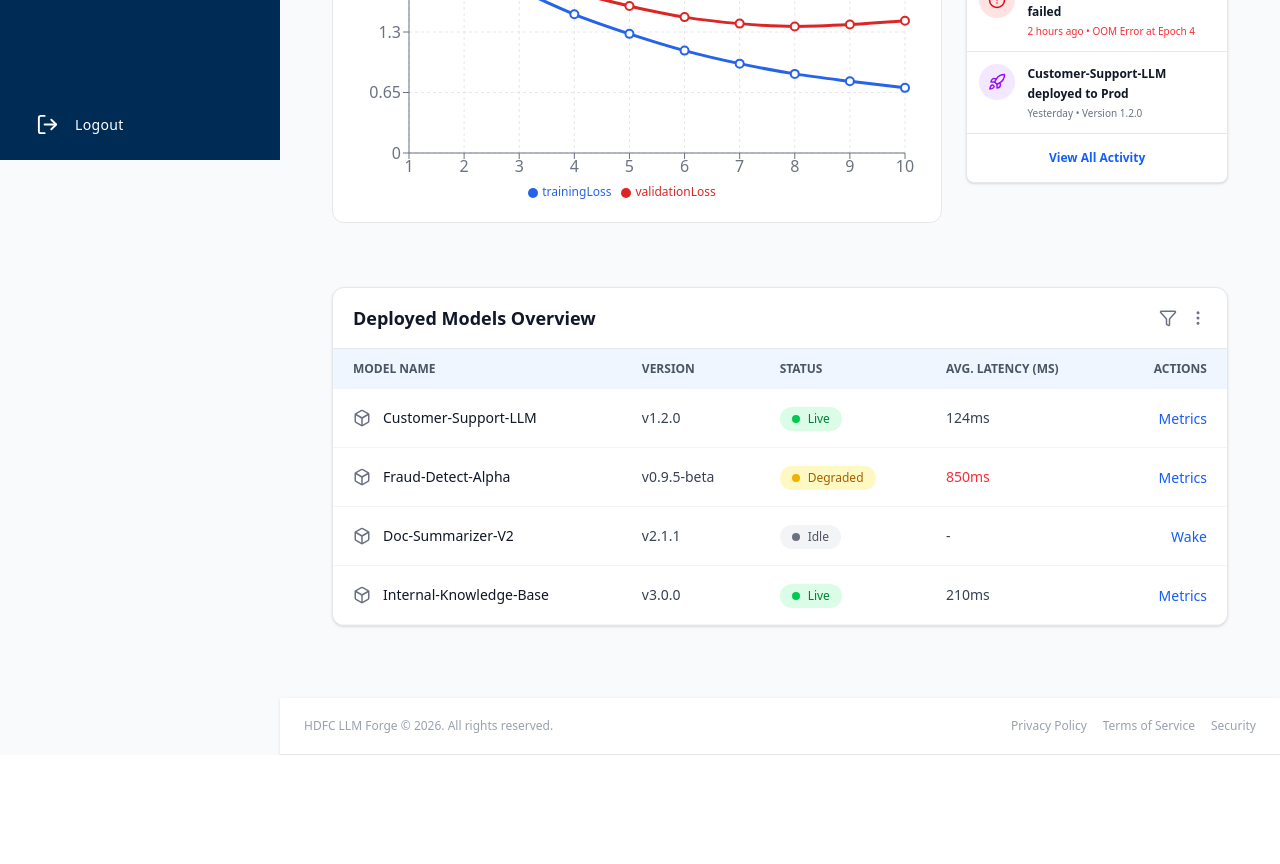
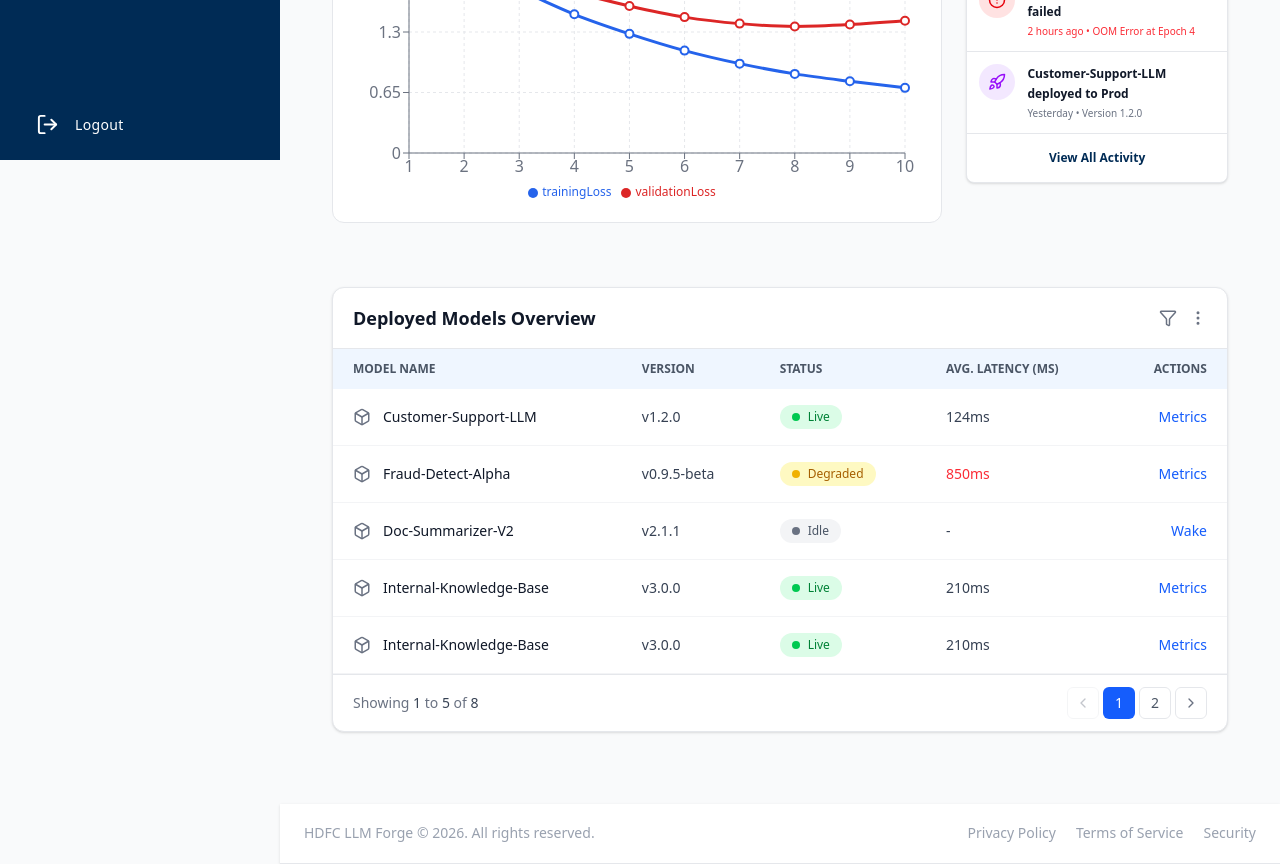
Before and after one commit to ankush0710/hdfc-custom-llm-dev-pipeline, a Next.js app in the folder frontend/: page / in a window 1280 px wide. Shown: the part 640-1504 px from the top of the page. Before the commit the page ends 1395 px from the top, so only its background shows below. Built offline with nearby package versions, Linux system fonts and the light colour scheme.

Commit message:
feat: some small changes with component data and position in dashboard

```diff
--- a/frontend/src/app/page.jsx
+++ b/frontend/src/app/page.jsx
@@ -12,7 +12,9 @@ import ActivityCard from "@/components/ui/ActivityCard";
 import ModelsTable from "@/components/tables/ModelsTable";
 import Button from "@/components/ui/Button";
 import { ChartData } from "@/sampleData/DashboardChartData";
+import { DashboardStatData } from "@/sampleData/DashboardStatData";
 import { DashboardTableData } from "@/sampleData/DashboardTableData";
+import { ModelColumns } from "@/sampleData/DashboardTableData";
 import LineChart from "@/components/charts/LineChart";
 import { useState } from "react";
 import { Download, Plus } from "lucide-react";
@@ -33,7 +35,7 @@ export default function Dashboard() {
           {/* Header row containing title and actions section */}
           <div className="flex flex-col lg:flex-row lg:items-center lg:justify-between gap-4">
             <div className="px-5">
-              <h1 className="text-blue-900 font-bold text-3xl">
+              <h1 className="text-[#002B55] font-bold text-3xl">
                 LLM Pipeline Overview
               </h1>
               <p className="pt-1 lg:pt-3 text-gray-600">
@@ -51,7 +53,7 @@ export default function Dashboard() {
 
           {/* stat cards for displaying all info about trained model section */}
           <div className="my-6 px-5">
-            <StatCard />
+            <StatCard statData={DashboardStatData} />
           </div>
 
           {/* tarining performance data and recent activity section  */}
@@ -82,7 +84,12 @@ export default function Dashboard() {
 
           {/* model table section will show the all the information relates to the registered models  */}
           <div className="min-w-0 my-6 px-5">
-            <ModelsTable data={DashboardTableData} />
+            <ModelsTable
+              title="Deployed Models Overview"
+              columns={ModelColumns}
+              data={DashboardTableData}
+              pageSize={5}
+            />
           </div>
         </main>
 
--- a/frontend/src/components/layout/Footer.jsx
+++ b/frontend/src/components/layout/Footer.jsx
@@ -3,18 +3,22 @@ export default function Footer() {
     <div className="w-full py-5 bg-white border-b border-gray-200 shadow-sm">
       <div className="flex flex-col gap-4 md:flex-row items-center justify-between px-6">
         <div>
-          <p className="text-xs lg:text-md text-gray-400">
+          <p className="text-xs lg:text-[14px] text-gray-400">
             HDFC LLM Forge &copy; {new Date().getFullYear()}. All rights
             reserved.
           </p>
         </div>
         <div>
-          <ul className="flex gap-4">
-            <li className="text-xs lg:text-md text-gray-400">Privacy Policy</li>
-            <li className="text-xs lg:text-md text-gray-400">
+          <ul className="flex gap-5">
+            <li className="text-xs lg:text-[14px] text-gray-400 hover:text-gray-700 cursor-pointer">
+              Privacy Policy
+            </li>
+            <li className="text-xs lg:text-[14px] text-gray-400 hover:text-gray-700 cursor-pointer">
               Terms of Service
             </li>
-            <li className="text-xs lg:text-md text-gray-400">Security</li>
+            <li className="text-xs lg:text-[14px] text-gray-400 hover:text-gray-700 cursor-pointer">
+              Security
+            </li>
           </ul>
         </div>
       </div>
--- a/frontend/src/components/tables/ModelsTable.jsx
+++ b/frontend/src/components/tables/ModelsTable.jsx
@@ -1,146 +1,184 @@
 "use client";
 
-import {
-  MoreVertical,
-  Filter,
-  Box,
-} from "lucide-react";
+import { MoreVertical, Filter, ChevronLeft, ChevronRight } from "lucide-react";
+import { useMemo, useState } from "react";
 
-export default function ModelsTable({ data = [] }) {
+export default function ModelsTable({
+  data = [],
+  columns = [],
+  pageSize = 5,
+  title = {title},
+  showFilter = true,
+  showMenu = true,
+}) {
+  const [currentPage, setCurrentPage] = useState(1);
 
-  const statusStyles = {
-    live: {
-      bg: "bg-green-100",
-      text: "text-green-700",
-      dot: "bg-green-500",
-      label: "Live",
-    },
-    degraded: {
-      bg: "bg-yellow-100",
-      text: "text-yellow-700",
-      dot: "bg-yellow-500",
-      label: "Degraded",
-    },
-    idle: {
-      bg: "bg-gray-100",
-      text: "text-gray-600",
-      dot: "bg-gray-500",
-      label: "Idle",
-    },
-  };
+  // Total number of pages
+  const totalPages = Math.ceil(data.length / pageSize);
+
+  // Data for current page
+  const currentData = useMemo(() => {
+    const startIndex = (currentPage - 1) * pageSize;
+    const endIndex = startIndex + pageSize;
+
+    return data.slice(startIndex, endIndex);
+  }, [data, currentPage, pageSize]);
+
+  // Generate page numbers
+  const pageNumbers = Array.from(
+    { length: totalPages },
+    (_, index) => index + 1,
+  );
 
   return (
     <div className="overflow-hidden rounded-xl border border-gray-200 bg-white shadow-sm">
-
       {/* Header */}
       <div className="flex items-center justify-between border-b border-gray-200 px-5 py-4">
-        <h2 className="text-lg font-semibold text-gray-900">
-          Deployed Models Overview
-        </h2>
+        <h2 className="text-lg font-semibold text-gray-900">{title}</h2>
 
         <div className="flex items-center gap-3">
-          <button className="text-gray-500 hover:text-gray-700">
-            <Filter size={18} />
-          </button>
+          {showFilter && (
+            <button
+              type="button"
+              className="text-gray-500 transition hover:text-gray-700"
+            >
+              <Filter size={18} />
+            </button>
+          )}
 
-          <button className="text-gray-500 hover:text-gray-700">
-            <MoreVertical size={18} />
-          </button>
+          {showMenu && (
+            <button
+              type="button"
+              className="text-gray-500 transition hover:text-gray-700"
+            >
+              <MoreVertical size={18} />
+            </button>
+          )}
         </div>
       </div>
 
-      {/* Desktop Table */}
+      {/* Table */}
       <div className="overflow-x-auto">
         <table className="w-full">
-
+          {/* Table Head */}
           <thead className="bg-blue-50">
             <tr>
-              <th className="px-5 py-3 text-left text-xs font-semibold uppercase text-gray-600">
-                Model Name
-              </th>
-
-              <th className="px-5 py-3 text-left text-xs font-semibold uppercase text-gray-600">
-                Version
-              </th>
-
-              <th className="px-5 py-3 text-left text-xs font-semibold uppercase text-gray-600">
-                Status
-              </th>
-
-              <th className="px-5 py-3 text-left text-xs font-semibold uppercase text-gray-600">
-                Avg. Latency (ms)
-              </th>
-
-              <th className="px-5 py-3 text-right text-xs font-semibold uppercase text-gray-600">
-                Actions
-              </th>
+              {columns.map((column) => (
+                <th
+                  key={column.key}
+                  className={`px-5 py-3 text-xs font-semibold uppercase text-gray-600 ${
+                    column.align === "right"
+                      ? "text-right"
+                      : column.align === "center"
+                        ? "text-center"
+                        : "text-left"
+                  }`}
+                >
+                  {column.label}
+                </th>
+              ))}
             </tr>
           </thead>
 
+          {/* Table Body */}
           <tbody>
-            {data.map((model) => (
-              <tr
-                key={model.id}
-                className="border-b border-gray-100 hover:bg-gray-50"
-              >
-                {/* Model Name */}
-                <td className="px-5 py-4">
-                  <div className="flex items-center gap-3">
-                    <Box
-                      size={18}
-                      className="text-gray-500"
-                    />
-
-                    <span className="text-sm text-gray-900">
-                      {model.name}
-                    </span>
-                  </div>
-                </td>
-
-                {/* Version */}
-                <td className="px-5 py-4 text-sm text-gray-700">
-                  {model.version}
-                </td>
-
-                {/* Status */}
-                <td className="px-5 py-4">
-                  <span
-                    className={`inline-flex items-center gap-2 rounded-full px-3 py-1 text-xs font-medium
-                    ${statusStyles[model.status].bg}
-                    ${statusStyles[model.status].text}`}
-                  >
-                    <span
-                      className={`h-2 w-2 rounded-full ${statusStyles[model.status].dot}`}
-                    />
-
-                    {statusStyles[model.status].label}
-                  </span>
-                </td>
-
-                {/* Latency */}
+            {currentData.length > 0 ? (
+              currentData.map((row, rowIndex) => (
+                <tr
+                  key={row.id ?? rowIndex}
+                  className="border-b border-gray-100 hover:bg-gray-50"
+                >
+                  {columns.map((column) => (
+                    <td
+                      key={column.key}
+                      className={`px-5 py-4 text-sm text-gray-700 ${
+                        column.align === "right"
+                          ? "text-right"
+                          : column.align === "center"
+                            ? "text-center"
+                            : "text-left"
+                      }`}
+                    >
+                      {/* Custom cell renderer */}
+                      {column.render
+                        ? column.render(row, rowIndex)
+                        : row[column.key]}
+                    </td>
+                  ))}
+                </tr>
+              ))
+            ) : (
+              <tr>
                 <td
-                  className={`px-5 py-4 text-sm
-                    ${
-                      model.latency === "850ms"
-                        ? "text-red-500"
-                        : "text-gray-700"
-                    }`}
+                  colSpan={columns.length}
+                  className="px-5 py-10 text-center text-sm text-gray-500"
                 >
-                  {model.latency}
-                </td>
-
-                {/* Action */}
-                <td className="px-5 py-4 text-right">
-                  <button className="text-sm font-medium text-blue-600 hover:text-blue-700">
-                    {model.action}
-                  </button>
+                  No data available
                 </td>
               </tr>
-            ))}
+            )}
           </tbody>
-
         </table>
       </div>
+
+      {/* Pagination */}
+      {totalPages > 1 && (
+        <div className="flex items-center justify-between border-t border-gray-200 px-5 py-3">
+          {/* Showing information */}
+          <p className="text-sm text-gray-500">
+            Showing{" "}
+            <span className="font-medium text-gray-700">
+              {(currentPage - 1) * pageSize + 1}
+            </span>{" "}
+            to{" "}
+            <span className="font-medium text-gray-700">
+              {Math.min(currentPage * pageSize, data.length)}
+            </span>{" "}
+            of <span className="font-medium text-gray-700">{data.length}</span>
+          </p>
+
+          {/* Pagination Controls */}
+          <div className="flex items-center gap-1">
+            {/* Previous */}
+            <button
+              type="button"
+              disabled={currentPage === 1}
+              onClick={() => setCurrentPage((prev) => Math.max(prev - 1, 1))}
+              className="flex h-8 w-8 items-center justify-center rounded-md border border-gray-200 text-gray-500 transition hover:bg-gray-50 disabled:cursor-not-allowed disabled:opacity-40"
+            >
+              <ChevronLeft size={16} />
+            </button>
+
+            {/* Page Numbers */}
+            {pageNumbers.map((page) => (
+              <button
+                key={page}
+                type="button"
+                onClick={() => setCurrentPage(page)}
+                className={`h-8 min-w-8 rounded-md px-2 text-sm font-medium transition ${
+                  currentPage === page
+                    ? "bg-blue-600 text-white"
+                    : "border border-gray-200 text-gray-600 hover:bg-gray-50"
+                }`}
+              >
+                {page}
+              </button>
+            ))}
+
+            {/* Next */}
+            <button
+              type="button"
+              disabled={currentPage === totalPages}
+              onClick={() =>
+                setCurrentPage((prev) => Math.min(prev + 1, totalPages))
+              }
+              className="flex h-8 w-8 items-center justify-center rounded-md border border-gray-200 text-gray-500 transition hover:bg-gray-50 disabled:cursor-not-allowed disabled:opacity-40"
+            >
+              <ChevronRight size={16} />
+            </button>
+          </div>
+        </div>
+      )}
     </div>
   );
 }
--- a/frontend/src/components/ui/ActivityCard.jsx
+++ b/frontend/src/components/ui/ActivityCard.jsx
@@ -95,7 +95,7 @@ export default function ActivityCard() {
       {/* Footer */}
       <button
         type="button"
-        className="w-full px-4 py-4 text-center text-xs font-semibold text-blue-600 transition hover:bg-gray-50 hover:text-blue-700 cursor-pointer"
+        className="w-full px-4 py-4 text-center text-xs font-semibold text-[#002B55] transition hover:bg-gray-50 hover:text-blue-700 cursor-pointer"
       >
         View All Activity
       </button>
--- a/frontend/src/components/ui/Button.jsx
+++ b/frontend/src/components/ui/Button.jsx
@@ -16,7 +16,7 @@ export default function Button({
   return (
     <button
       className={`
-        w-full lg:w-auto
+        w-full text-sm lg:text-md lg:w-auto
         flex items-center justify-center gap-2
         px-3 py-2
         font-semibold
--- a/frontend/src/components/ui/StatCard.jsx
+++ b/frontend/src/components/ui/StatCard.jsx
@@ -3,60 +3,11 @@
 stats card for displaying the stats related information
 */
 //=======================================================================================//
-import {
-    Database,
-    RefreshCcwDot,
-    Box,
-    TrendingUp,
-} from "lucide-react";
 
-
-const statData = [
-    {
-        statName: "Total Datasets",
-        value: 42,
-        icon: Database,
-        status: "+5%",
-        statusIcon: TrendingUp,
-        statusBg: "bg-[#C4F7CA] text-[#499A13]",
-        iconBg: "bg-blue-50 text-blue-600 border-blue-100",
-        cardBg: "border-t-5 border-t-[#E0E0E0] px-6 py-4 rounded-2xl shadow-sm hover:shadow-md transition-all duration-300 group hover:border-t-[#002B55]"
-    },
-    {
-        statName: "Active Trainings",
-        value: 8,
-        icon: RefreshCcwDot,
-        status: "Active",
-        statusBg: "bg-blue-50 text-gray-500",
-        iconBg: "bg-amber-50 text-amber-600 border-amber-100",
-        cardBg: "border-t-5 border-t-[#FFCDC9] px-6 py-4 rounded-2xl shadow-sm hover:shadow-md transition-all duration-300 group hover:border-t-[#D90000]"
-
-    },
-    {
-        statName: "Total Models",
-        value: 124,
-        icon: Box,
-        iconBg: "bg-indigo-50 text-indigo-600 border-indigo-100",
-        cardBg: "border-t-5 border-t-[#E8EDF2] px-6 py-4 rounded-2xl shadow-sm hover:shadow-md transition-all duration-300 group hover:border-t-[#525EA7]"
-
-    },
-    {
-        statName: "Avg Evaluation Score",
-        value: "89%",
-        icon: TrendingUp,
-        status: "MMLU",
-        statusBg: "text-gray-500",
-        iconBg: "bg-emerald-50 text-emerald-600 border-emerald-100",
-        cardBg: "border-t-5 border-t-[#A5D6A7] px-6 py-4 rounded-2xl shadow-sm hover:shadow-md transition-all duration-300 group hover:border-t-[#266210]"
-
-    }
-];
-
-export default function StatCard() {
+export default function StatCard({ statData }) {
   return (
     <div className="grid grid-cols-1 sm:grid-cols-2 lg:grid-cols-4 gap-6 w-full">
-            {
-                statData.map((item) => {
+      {statData.map((item) => {
         const Icon = item.icon;
         const StatusIcon = item.statusIcon;
         return (
@@ -69,30 +20,33 @@ export default function StatCard() {
 
             {/* Upper section: Icon & Details */}
             <div className="flex items-center justify-between">
-                                <div className={`h-11 w-11 rounded-xl flex items-center justify-center border ${item.iconBg}`}>
+              <div
+                className={`h-11 w-11 rounded-xl flex items-center justify-center border ${item.iconBg}`}
+              >
                 <Icon size={22} strokeWidth={2} />
               </div>
-                                {
-                                    item.status && (
-                                        <span className={`flex items-center gap-1 text-[15px] font-bold tracking-wider ${item.statusBg} px-3 py-1 rounded-full`}>
-                                            {item.statusIcon &&
-                                                <StatusIcon size={18} />}{item.status}
+              {item.status && (
+                <span
+                  className={`flex items-center gap-1 text-[15px] font-bold tracking-wider ${item.statusBg} px-3 py-1 rounded-full`}
+                >
+                  {item.statusIcon && <StatusIcon size={18} />}
+                  {item.status}
                 </span>
-                                    )
-                                }
+              )}
             </div>
 
             {/* Lower section: Name and Value */}
             <div className="mt-3">
-                                <p className="text-gray-500 text-xs font-semibold uppercase tracking-wider">{item.statName}</p>
-                                <h3 className="text-3xl font-extrabold text-blue-900 mt-1 tracking-tight">
+              <p className="text-gray-500 text-xs font-semibold uppercase tracking-wider">
+                {item.statName}
+              </p>
+              <h3 className="text-2xl font-extrabold text-blue-900 mt-1 tracking-tight">
                 {item.value}
               </h3>
             </div>
           </div>
         );
-                })
-            }
+      })}
     </div>
   );
 }
--- /dev/null
+++ b/frontend/src/sampleData/DashboardStatData.js
@@ -0,0 +1,43 @@
+import { Database, RefreshCcwDot, Box, TrendingUp } from "lucide-react";
+
+export const DashboardStatData = [
+  {
+    statName: "Total Datasets",
+    value: 42,
+    icon: Database,
+    status: "+5%",
+    statusIcon: TrendingUp,
+    statusBg: "bg-[#C4F7CA] text-[#499A13]",
+    iconBg: "bg-blue-50 text-blue-600 border-blue-100",
+    cardBg:
+      "border-t-5 border-t-[#E0E0E0] px-6 py-4 rounded-2xl shadow-sm hover:shadow-md transition-all duration-300 group hover:border-t-[#002B55]",
+  },
+  {
+    statName: "Active Trainings",
+    value: 8,
+    icon: RefreshCcwDot,
+    status: "Active",
+    statusBg: "bg-blue-50 text-gray-500",
+    iconBg: "bg-amber-50 text-amber-600 border-amber-100",
+    cardBg:
+      "border-t-5 border-t-[#FFCDC9] px-6 py-4 rounded-2xl shadow-sm hover:shadow-md transition-all duration-300 group hover:border-t-[#D90000]",
+  },
+  {
+    statName: "Total Models",
+    value: 124,
+    icon: Box,
+    iconBg: "bg-indigo-50 text-indigo-600 border-indigo-100",
+    cardBg:
+      "border-t-5 border-t-[#E8EDF2] px-6 py-4 rounded-2xl shadow-sm hover:shadow-md transition-all duration-300 group hover:border-t-[#525EA7]",
+  },
+  {
+    statName: "Avg Evaluation Score",
+    value: "89%",
+    icon: TrendingUp,
+    status: "MMLU",
+    statusBg: "text-gray-500",
+    iconBg: "bg-emerald-50 text-emerald-600 border-emerald-100",
+    cardBg:
+      "border-t-5 border-t-[#A5D6A7] px-6 py-4 rounded-2xl shadow-sm hover:shadow-md transition-all duration-300 group hover:border-t-[#266210]",
+  },
+];
--- a/frontend/src/sampleData/DashboardTableData.js
+++ b/frontend/src/sampleData/DashboardTableData.js
@@ -31,4 +31,123 @@ export const DashboardTableData = [
     latency: "210ms",
     action: "Metrics",
   },
+  {
+    id: 5,
+    name: "Internal-Knowledge-Base",
+    version: "v3.0.0",
+    status: "live",
+    latency: "210ms",
+    action: "Metrics",
+  },
+  {
+    id: 6,
+    name: "Customer-Support-LLM",
+    version: "v1.2.0",
+    status: "live",
+    latency: "124ms",
+    action: "Metrics",
+  },
+  {
+    id: 7,
+    name: "Doc-Summarizer-V2",
+    version: "v2.1.1",
+    status: "idle",
+    latency: "-",
+    action: "Wake",
+  },
+  {
+    id: 8,
+    name: "Internal-Knowledge-Base",
+    version: "v3.0.0",
+    status: "live",
+    latency: "210ms",
+    action: "Metrics",
+  },
 ];
+
+// status styles here
+
+import { Box } from "lucide-react";
+
+const statusStyles = {
+  live: {
+    bg: "bg-green-100",
+    text: "text-green-700",
+    dot: "bg-green-500",
+    label: "Live",
+  },
+
+  degraded: {
+    bg: "bg-yellow-100",
+    text: "text-yellow-700",
+    dot: "bg-yellow-500",
+    label: "Degraded",
+  },
+
+  idle: {
+    bg: "bg-gray-100",
+    text: "text-gray-600",
+    dot: "bg-gray-500",
+    label: "Idle",
+  },
+};
+
+// columns here
+export const ModelColumns = [
+  {
+    key: "name",
+    label: "Model Name",
+    render: (model) => (
+      <div className="flex items-center gap-3">
+        <Box size={18} className="text-gray-500" />
+        <span className="text-gray-900">{model.name}</span>
+      </div>
+    ),
+  },
+
+  {
+    key: "version",
+    label: "Version",
+  },
+
+  {
+    key: "status",
+    label: "Status",
+    render: (model) => {
+      const status = statusStyles[model.status];
+
+      return (
+        <span
+          className={`inline-flex items-center gap-2 rounded-full px-3 py-1 text-xs font-medium ${status.bg} ${status.text}`}
+        >
+          <span className={`h-2 w-2 rounded-full ${status.dot}`} />
+
+          {status.label}
+        </span>
+      );
+    },
+  },
+
+  {
+    key: "latency",
+    label: "Avg. Latency (ms)",
+    render: (model) => (
+      <span
+        className={model.latency === "850ms" ? "text-red-500" : "text-gray-700"}
+      >
+        {model.latency}
+      </span>
+    ),
+  },
+
+  {
+    key: "action",
+    label: "Actions",
+    align: "right",
+    render: (model) => (
+      <button className="font-medium text-blue-600 hover:text-blue-700">
+        {model.action}
+      </button>
+    ),
+  },
+];
```
Also changed, not shown: frontend/src/app/layout.js (+2 -5 lines), frontend/src/sampleData/features/dashboard/page.js (deleted). Lines whose indentation alone changed are shown as unchanged.
